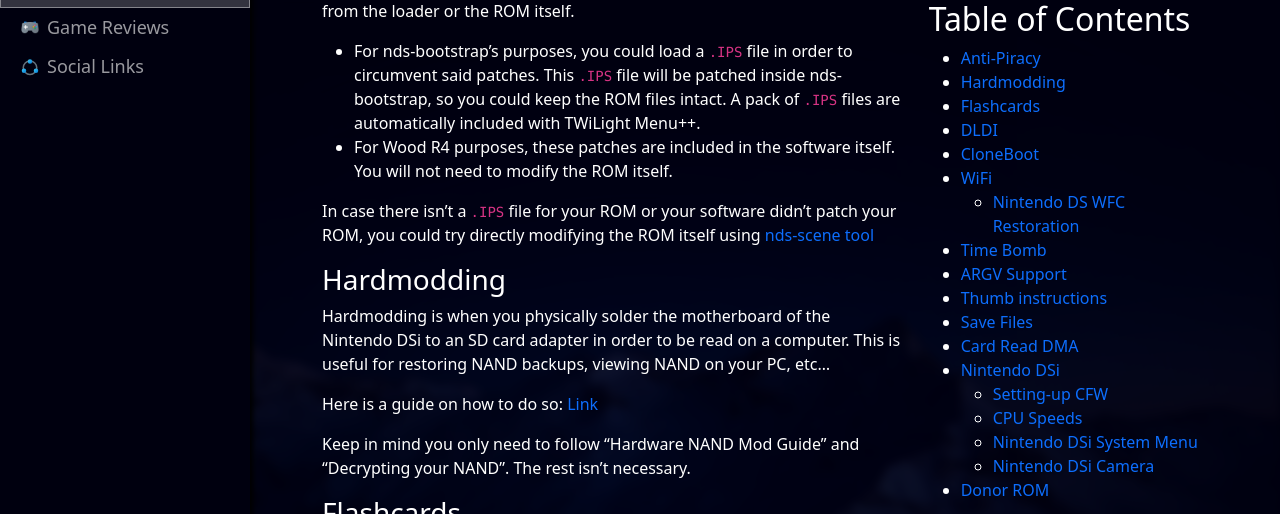
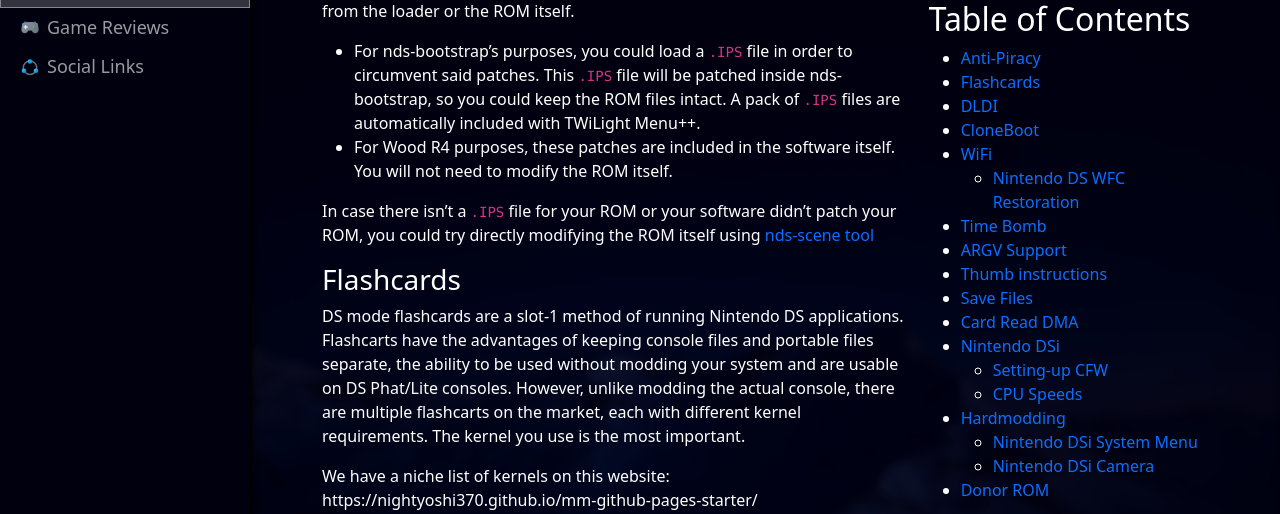
Before and after one commit to NightScript370/nightscript370.github.io, a Jekyll site: the page built from pages/modding/ds-index.md, in a window 1280 px wide and 900 px high, scrolled down 381 px, cut to the strip 0-514 px from the top of the window. Built offline with Jekyll 4.4.1, drawn with Linux system fonts in a browser that asks for light colours; comment, search, counter and statistics services are not loaded; some of the changed text lies outside the part shown.

Commit message:
Moved hardmodding to Nintendo DSi

```diff
--- a/pages/modding/ds-index.md
+++ b/pages/modding/ds-index.md
@@ -26,14 +26,6 @@
 - For Wood R4 purposes, these patches are included in the software itself. You will not need to modify the ROM itself.
 
 In case there isn't a `.IPS` file for your ROM or your software didn't patch your ROM, you could try directly modifying the ROM itself using [nds-scene tool](https://gbatemp.net/download/retrogamefan-nds-rom-tool-v1-0_b1215.35735/)
-
-### Hardmodding
-
-Hardmodding is when you physically solder the motherboard of the Nintendo DSi to an SD card adapter in order to be read on a computer. This is useful for restoring NAND backups, viewing NAND on your PC, etc...
-
-Here is a guide on how to do so: [Link](https://gbatemp.net/threads/dsi-downgrading-the-complete-guide.393682/)
-
-Keep in mind you only need to follow "Hardware NAND Mod Guide" and "Decrypting your NAND". The rest isn't necessary.
 
 ### Flashcards
 
```
Also changed, not shown: other parts of pages/modding/ds-index.md (+8 -0 lines).
